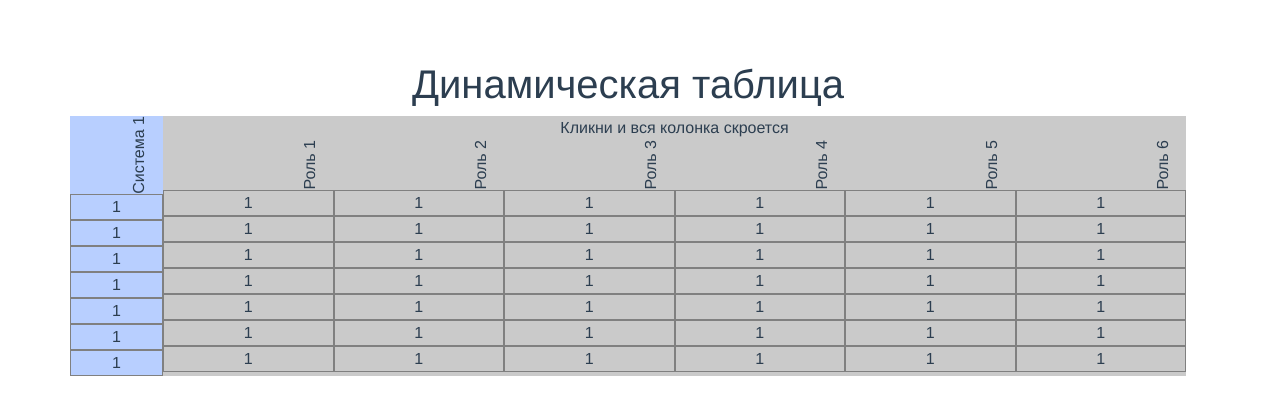
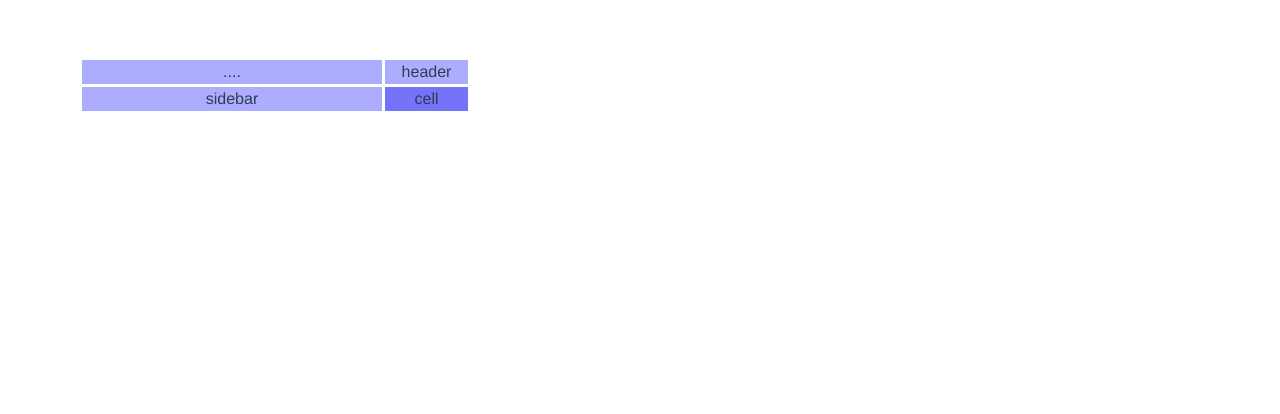
Before and after one commit to skitale-design/dynamic-table, a Vue app: page / in a window 1280 px wide. Shown: the top 414 px of the page. Built offline with nearby package versions, Linux system fonts and the light colour scheme.

Commit message:
тренируюсь с grid'ом

```diff
--- a/src/App.vue
+++ b/src/App.vue
@@ -2,21 +2,15 @@
   <div>
     <div class="container">
       <div class="row"><TheMain/></div>
-      <div class="row"><SystemElement/></div>
+      <!-- <div class="row"><SystemElement/></div> -->
     </div>
   </div>
 </template>
 
-<script>
+<script setup>
 import TheMain from './components/TheMain.vue'
-import SystemElement from './components/SystemElement/TheIndex.vue'
+// import SystemElement from './components/SystemElement/TheIndex.vue'
 
-export default {
-  name: 'App',
-  components: {
-    SystemElement,TheMain
-  }
-}
 </script>
 
 <style>
--- a/src/components/ACell.vue
+++ b/src/components/ACell.vue
@@ -0,0 +1,12 @@
+<template>
+    <div class="cell">
+        cell
+    </div>
+</template>
+
+<style scoped>
+    .cell{
+        background-color: rgb(255, 192, 192);
+        max-width: 50px;
+    }
+</style>
--- a/src/components/TheMain.vue
+++ b/src/components/TheMain.vue
@@ -1,7 +1,70 @@
-<template>
+<!-- <template>
     <div class="row">
         <div class="col">
             <h1>Динамическая таблица</h1>
         </div>
     </div>
+</template> -->
+
+<!-- <template>
+    <cell/>
+    <cell/>
+    <cell/>
+    <cell/>
+</template>  -->
+
+<template>
+    <div class="container">
+        <div class="block">....</div>
+        <div class="block header">header</div>
+        <div class="block sidebar">sidebar</div>
+        <div class="block header">header</div>
+        <div class="block cell">cell</div>
+        <div class="block cell">cell</div>
+    </div>
 </template>
+
+<script setup>
+    // import cell  from "./ACell.vue";
+    // import RoleAndContent from "./RoleAndContent.vue";
+
+
+</script>
+
+<style>
+.container {
+    display: grid;
+    /* grid-template-columns: repeat(4, 80px); */
+    grid-template-columns: 300px 80px auto 80px;
+    /* grid-template-rows: 200px 80px; */
+    grid-gap: 3px;
+    grid-template-areas:
+    ". header header"
+    "sidebar cell cell";
+}
+    .block {
+        background-color: rgb(173, 173, 255);
+    }
+
+    .cell {
+        background-color: rgb(116, 116, 250);
+        grid-area: cell;
+    }
+
+    .header {
+        grid-area: header;
+    }
+
+    .sidebar{
+        grid-area: sidebar;
+    }
+
+    .main{
+        grid-area: main;
+    }
+
+    .red {
+        height: 80px;
+        background-color: rgb(255, 167, 167);
+    }
+</style>
```
